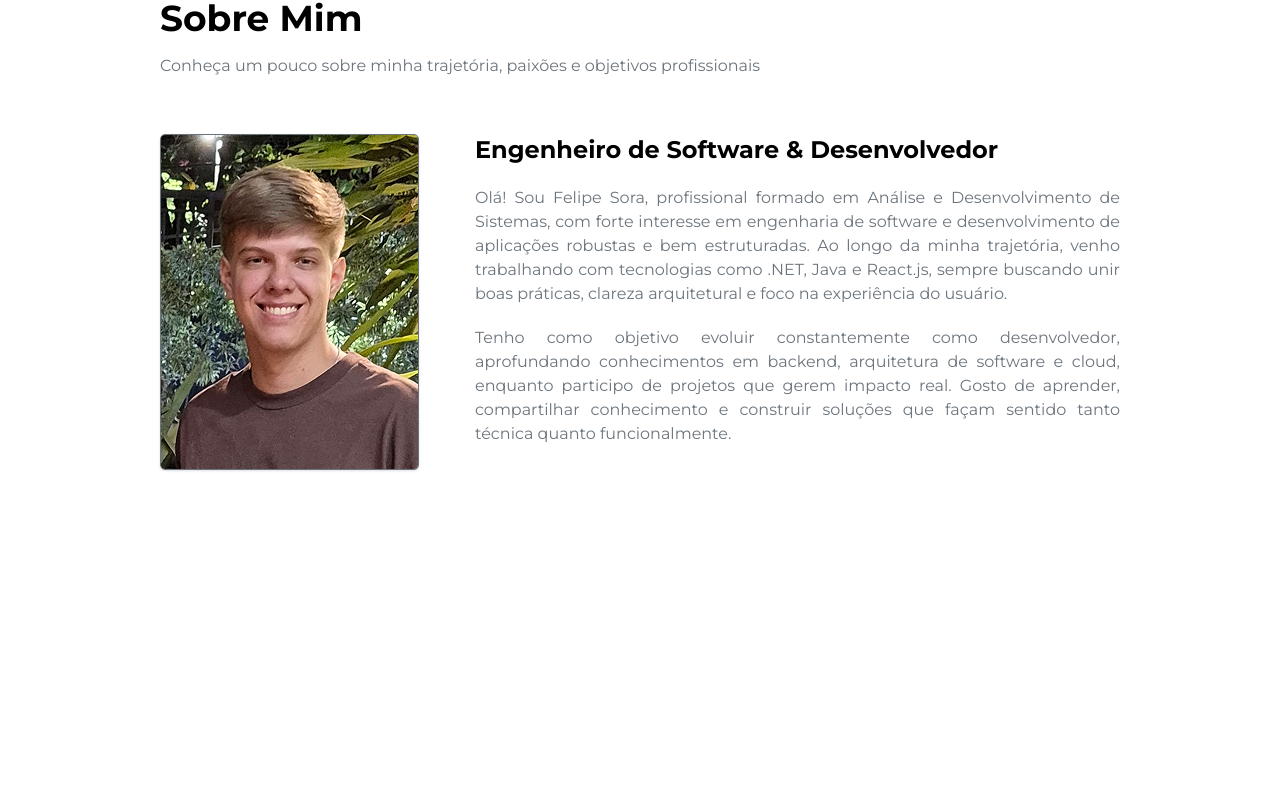
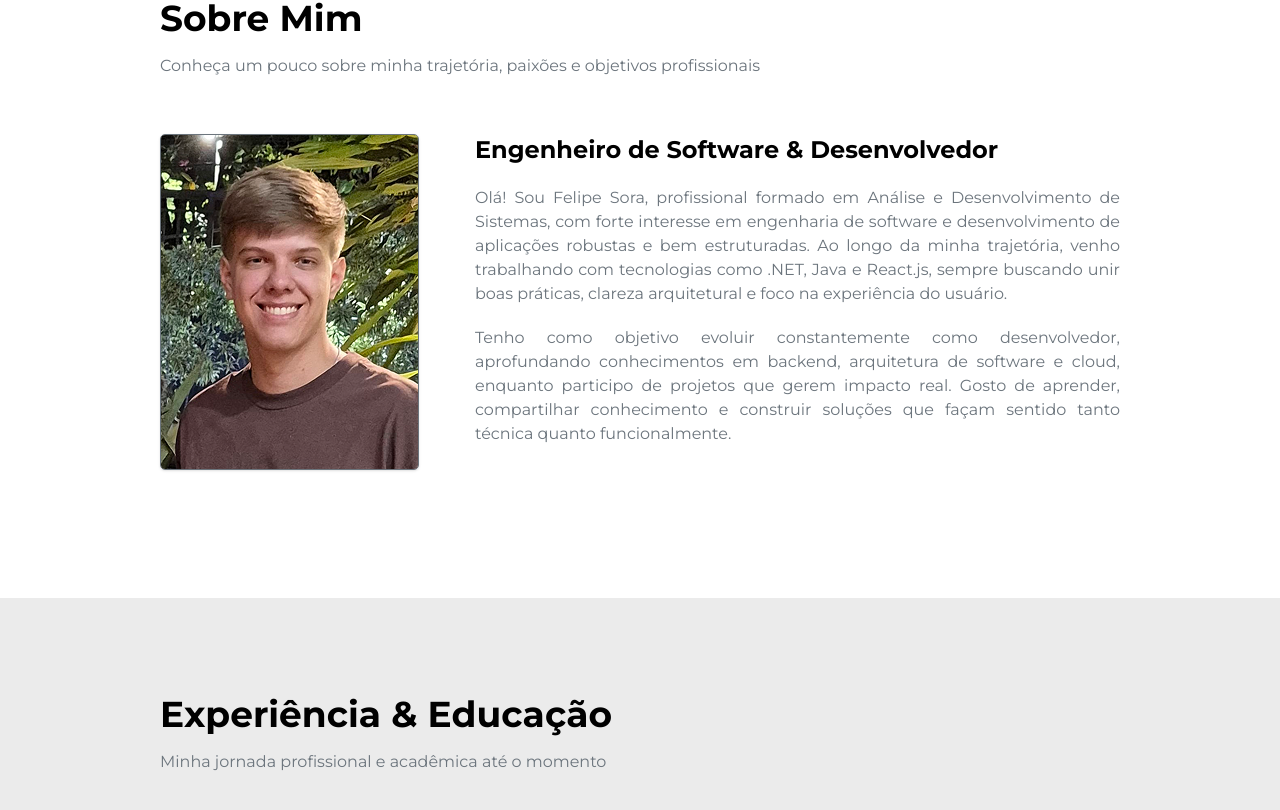
Before and after one commit to felipesora/portifolio, a React (Vite) app: page / in a window 1280 px wide. Shown: the part 918-1728 px from the top of the page. Before the commit the page ends 1516 px from the top, so only its background shows below. Built offline with nearby package versions, Linux system fonts and the light colour scheme.

Commit message:
init: começando seção de experiencia e educação

```diff
--- a/src/App.tsx
+++ b/src/App.tsx
@@ -1,4 +1,5 @@
 import Cabecalho from "./components/Cabecalho"
+import Experiencia from "./components/Experiencia"
 import Inicio from "./components/Inicio"
 import Sobre from "./components/Sobre"
 
@@ -8,6 +9,7 @@ function App() {
       <Cabecalho />
       <Inicio />
       <Sobre />
+      <Experiencia />
     </>
   )
 }
--- /dev/null
+++ b/src/components/Experiencia/index.tsx
@@ -0,0 +1,14 @@
+const Experiencia = () => {
+    return (
+        <section className="bg-[#EBEBEB] pt-24 pb-32 px-40 flex flex-col gap-14">
+
+            <div className="flex flex-col gap-4">
+                <h2 className="text-4xl font-bold">Experiência & Educação</h2>
+                <p className="text-base text-[#6C757D]">Minha jornada profissional e acadêmica até o momento</p>
+            </div>
+
+        </section>
+    );
+};
+
+export default Experiencia;
```
